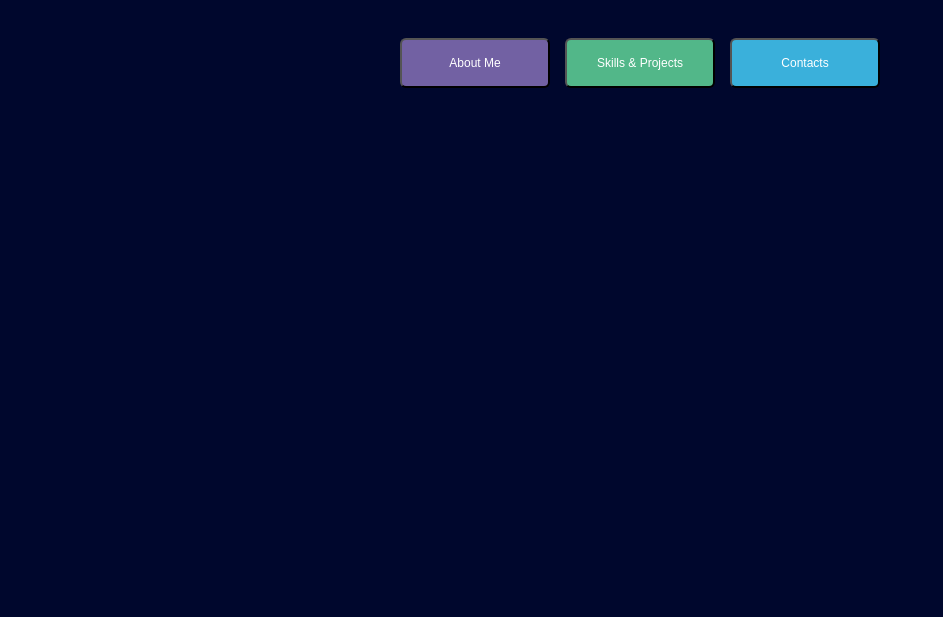
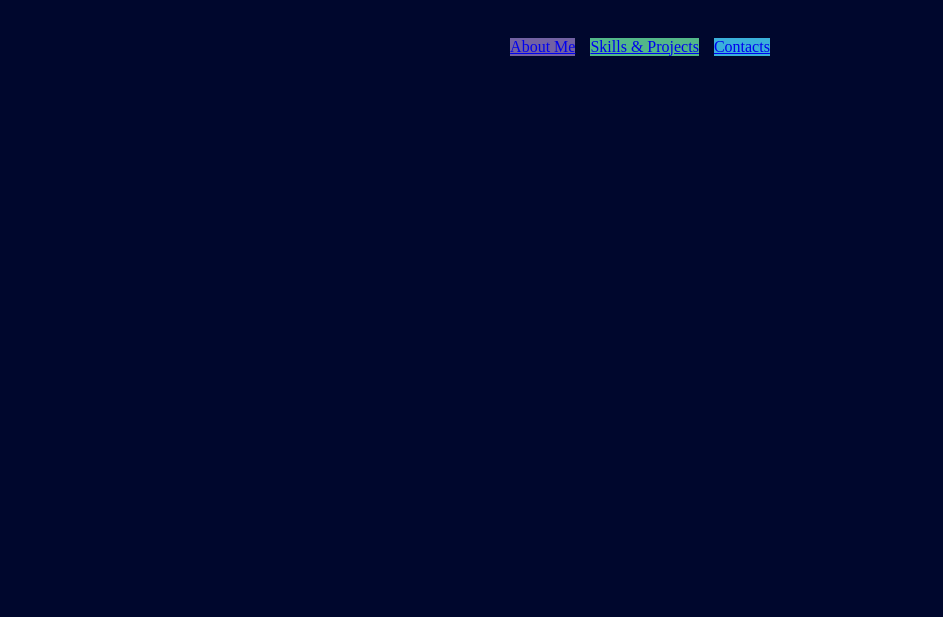
Before and after one commit to Cofi-n-Dreems/ZuriHavior.github.io, a plain HTML site: page index.html in a window 1280 px wide. Shown: the part 183-800 px from the top of the page, without its empty margins (0-943 px from the left). Drawn offline with Linux system fonts and the light colour scheme.

Commit message:
Refactor links to use anchor tags without buttons

```diff
--- a/index.html
+++ b/index.html
@@ -8,15 +8,9 @@
     <body>
         <h1 class="fade-in">Zuri Havior</h1>
        <div class="container">
-           <a href="Bio.html">
-               <button class="bio">About Me</button>
-           </a>
-           <a href="Projects.html">
-               <button class="projects">Skills & Projects</button>
-           </a>
-           <a href="Contacts.html">
-               <button class="contacts">Contacts</button>
-           </a>
+           <a href="Bio.html" class="bio">About Me</a>
+           <a href="Projects.html" class="projects">Skills & Projects</a>
+           <a href="Contacts.html" class="contacts">Contacts</a>
        </div>
     </body>
 </html>
```
